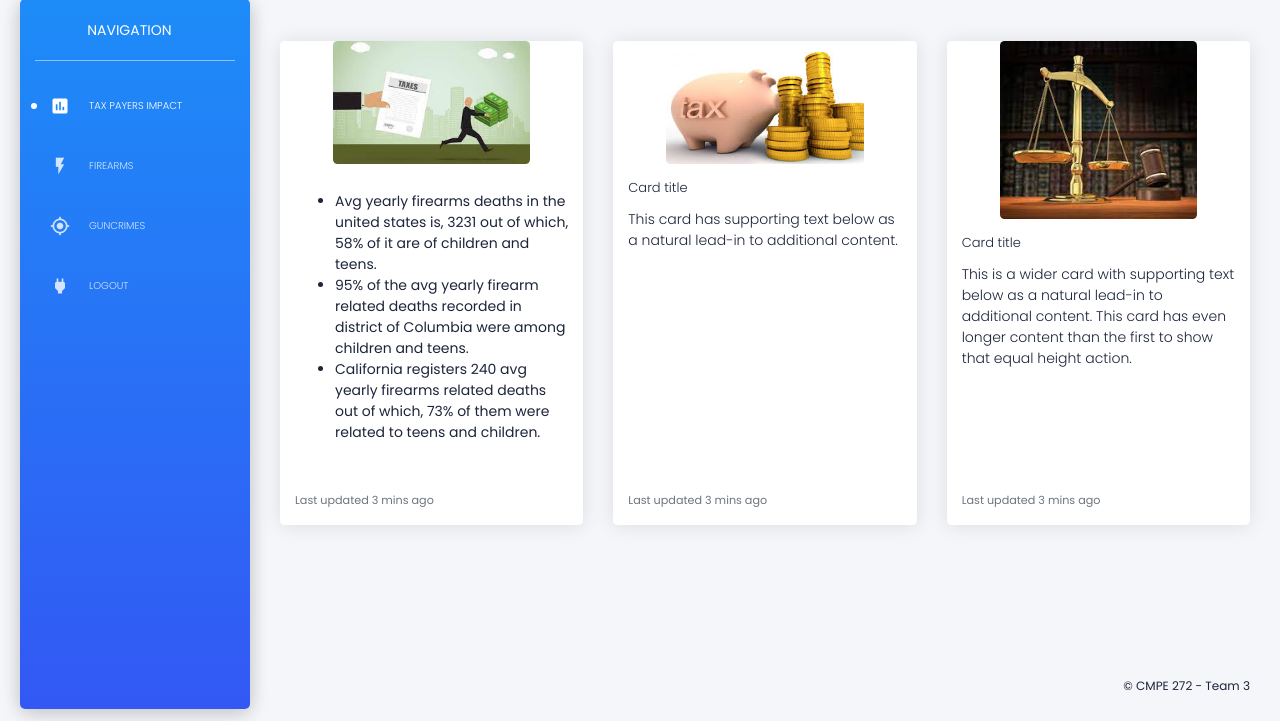
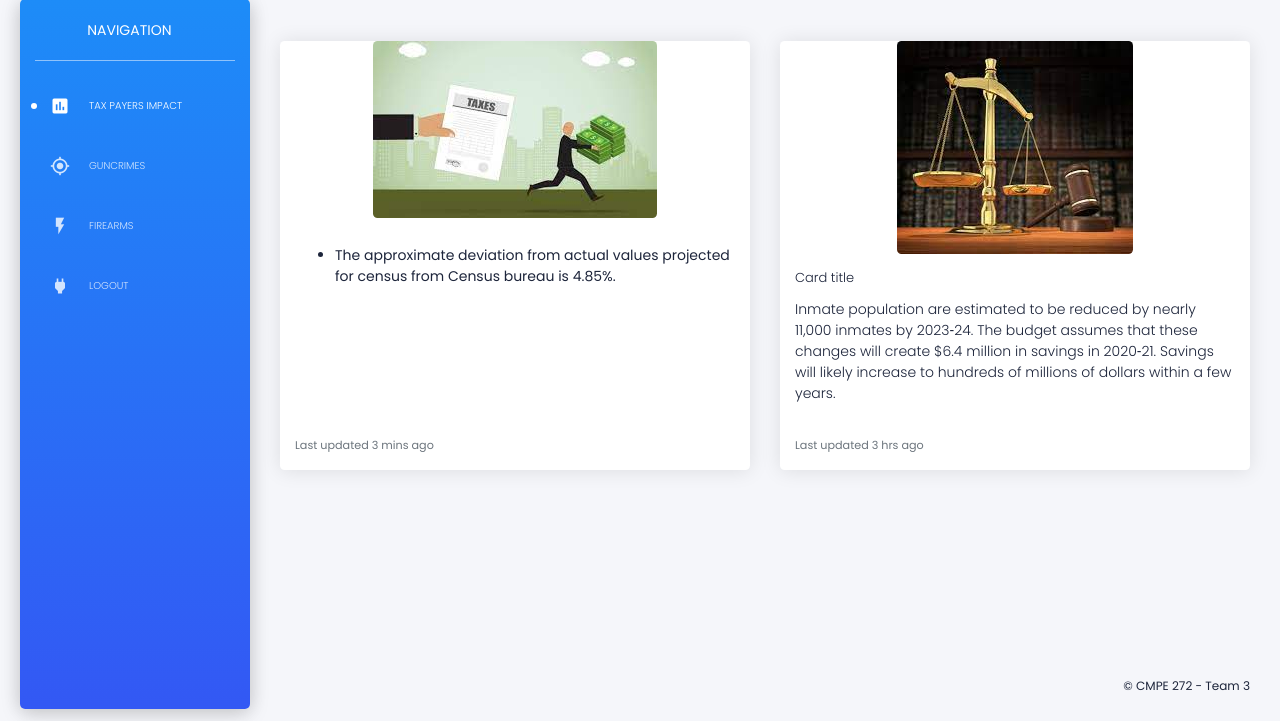
Before and after one commit to SJSUSpring21/Crime-and-Justice, a Flask app: page /index in a window 1280 px wide. Shown: the part 81-802 px from the top of the page. Run offline with Flask 2, Linux system fonts and the light colour scheme; a user stored in the database is signed in; some libraries are stand-ins or nearby versions.

Commit message:
Fixes
Inferences and order of navigation

```diff
--- a/frontend/CrimeAndJusticeDashboard/dashboard/app/base/templates/includes/sidebar.html
+++ b/frontend/CrimeAndJusticeDashboard/dashboard/app/base/templates/includes/sidebar.html
@@ -17,16 +17,17 @@
                <p>Tax Payers Impact</p>
             </a>
           </li>
+
+          <li class="{% if 'guncrimes' in segment %} active {% endif %}">
+            <a href="/guncrimes.html">
+              <i class="large material-icons">gps_fixed</i>
+              <p>GunCrimes</p>
+            </a>
+          </li>
           <li class="{% if 'firearms' in segment %} active {% endif %}">
             <a href="/firearms.html">
              <i class="large material-icons">flash_on</i>
               <p>Firearms</p>
-            </a>
-          </li>
-          <li class="{% if 'guncrimes' in segment %} active {% endif %}">
-            <a href="/guncrimes.html">
-              <i class="large material-icons">gps_fixed</i>
-              <p>GunCrimes</p>
             </a>
           </li>
           <li>
--- a/frontend/CrimeAndJusticeDashboard/dashboard/app/home/templates/index.html
+++ b/frontend/CrimeAndJusticeDashboard/dashboard/app/home/templates/index.html
@@ -55,9 +55,7 @@
       <h5 class="card-title"></h5>
       <p class="card-text">
           <ul>
-            <li>Avg yearly firearms deaths in the united states is, 3231 out of which, 58% of it are of children and teens.</li>
-            <li>95% of the avg yearly firearm related deaths recorded in district of Columbia were among children and teens.</li>
-            <li>California registers 240 avg yearly firearms related deaths out of which, 73% of them were related to teens and children. </li>
+            <li>The approximate deviation from actual values projected for census from Census bureau is 4.85%.</li>
         </ul>
       </p>
     </div>
@@ -65,24 +63,25 @@
       <small class="text-muted">Last updated 3 mins ago</small>
     </div>
   </div>
-  <div class="card">
-    <img class="mx-auto d-block" src="/static/assets/img/taxes3.jpeg" alt="Card image cap">
-    <div class="card-body">
-      <h5 class="card-title">Card title</h5>
-      <p class="card-text">This card has supporting text below as a natural lead-in to additional content.</p>
-    </div>
-    <div class="card-footer">
-      <small class="text-muted">Last updated 3 mins ago</small>
-    </div>
-  </div>
+<!--  <div class="card">-->
+<!--    <img class="mx-auto d-block" src="/static/assets/img/taxes3.jpeg" alt="Card image cap">-->
+<!--    <div class="card-body">-->
+<!--      <h5 class="card-title">Card title</h5>-->
+<!--      <p class="card-text">This card has supporting text below as a natural lead-in to additional content.</p>-->
+<!--    </div>-->
+<!--    <div class="card-footer">-->
+<!--      <small class="text-muted">Last updated 3 hrs ago</small>-->
+<!--    </div>-->
+<!--  </div>-->
   <div class="card">
     <img class="mx-auto d-block" src="/static/assets/img/judicary1.jpeg" alt="Card image cap">
     <div class="card-body">
       <h5 class="card-title">Card title</h5>
-      <p class="card-text">This is a wider card with supporting text below as a natural lead-in to additional content. This card has even longer content than the first to show that equal height action.</p>
+      <p class="card-text">Inmate population are estimated to be reduced by nearly 11,000 inmates by 2023‑24. The budget assumes that these changes will create $6.4 million in savings in 2020‑21.
+          Savings will likely increase to hundreds of millions of dollars within a few years.</p>
     </div>
     <div class="card-footer">
-      <small class="text-muted">Last updated 3 mins ago</small>
+      <small class="text-muted">Last updated 3 hrs ago</small>
     </div>
   </div>
 </div>
```
